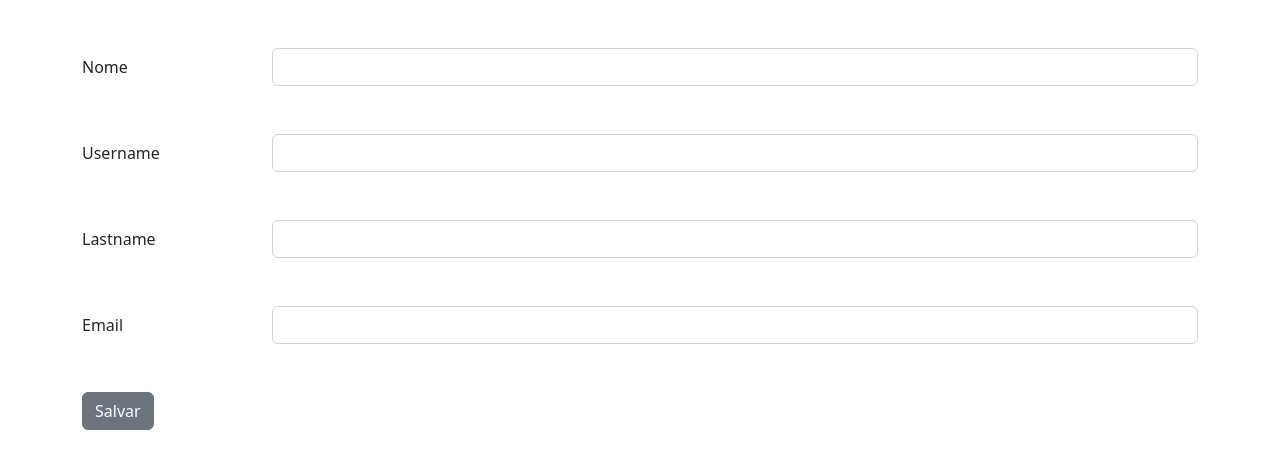
After one commit to adrianoforcellini/CodeIgniter4, a CodeIgniter 4 app: the page made by app/Views/form.php in a window 1280 px wide. The commit adds this page. Shown: the top 469 px of the page. Run offline with PHP 8.4 and a stand-in for CodeIgniter, Linux system fonts and the light colour scheme; the template is opened without the code that fills it, so the values that code supplies are empty; some libraries are stand-ins or nearby versions.

Commit message:
metodo create

```diff
--- a/app/Controllers/BaseController.php
+++ b/app/Controllers/BaseController.php
@@ -35,7 +35,7 @@ abstract class BaseController extends Controller
      *
      * @var array
      */
-    protected $helpers = [];
+    protected $helpers = ['form'];
 
     /**
      * Constructor.
--- /dev/null
+++ b/app/Views/form.php
@@ -0,0 +1,50 @@
+<!DOCTYPE html>
+<html lang="en">
+
+<head>
+    <meta charset="UTF-8">
+    <meta http-equiv="X-UA-Compatible" content="IE=edge">
+    <meta name="viewport" content="width=device-width, initial-scale=1.0">
+    <title>Adição de Usuário</title>
+    <link href="https://cdn.jsdelivr.net/npm/bootstrap@5.2.2/dist/css/bootstrap.min.css" rel="stylesheet" integrity="sha384-Zenh87qX5JnK2Jl0vWa8Ck2rdkQ2Bzep5IDxbcnCeuOxjzrPF/et3URy9Bv1WTRi" crossorigin="anonymous">
+
+</head>
+
+<body>
+    <div class="container mt-5">
+        <?php echo form_open('users/store') ?>
+        <form>
+            <div class="form-group row">
+                <label for="name" class="col-sm-2 col-form-label">Nome</label>
+                <div class="col-sm-10">
+                    <input type="text" class="form-control" name="name" id="name">
+                </div>
+            </div>
+            <div class="form-group row mt-5 ">
+                <label for="username" class="col-sm-2 col-form-label">Username</label>
+                <div class="col-sm-10">
+                    <input type="text" class="form-control" name="username" id="username">
+                </div>
+            </div>
+            <div class="form-group row mt-5 ">
+                <label for="lastname" class="col-sm-2 col-form-label">Lastname</label>
+                <div class="col-sm-10">
+                    <input type="text" class="form-control" name="lastname" id="lastname">
+                </div>
+            </div>
+            <div class="form-group row mt-5 ">
+                <label for="email" class="col-sm-2 col-form-label">Email</label>
+                <div class="col-sm-10">
+                    <input type="text" class="form-control" name="email" id="email">
+                </div>
+            </div>
+            <input type="submit" value="Salvar" class="btn btn-secondary mt-5">
+        </form>
+        <?php echo form_close(); ?>
+
+    </div>
+    </div>
+
+</body>
+
+</html>
--- a/app/Views/users.php
+++ b/app/Views/users.php
@@ -19,6 +19,7 @@
 
 <body>
     <div class="container mt-5">
+    <?php echo anchor(base_url('users/create'), 'Novo Usuário', 'class="btn btn-secondary"');?>
         <table class="table">
             <tr>
                 <th>
```
Also changed, not shown: app/Controllers/Users.php (+18 -6 lines), README.md, app/Controllers/Pages.php (deleted).
